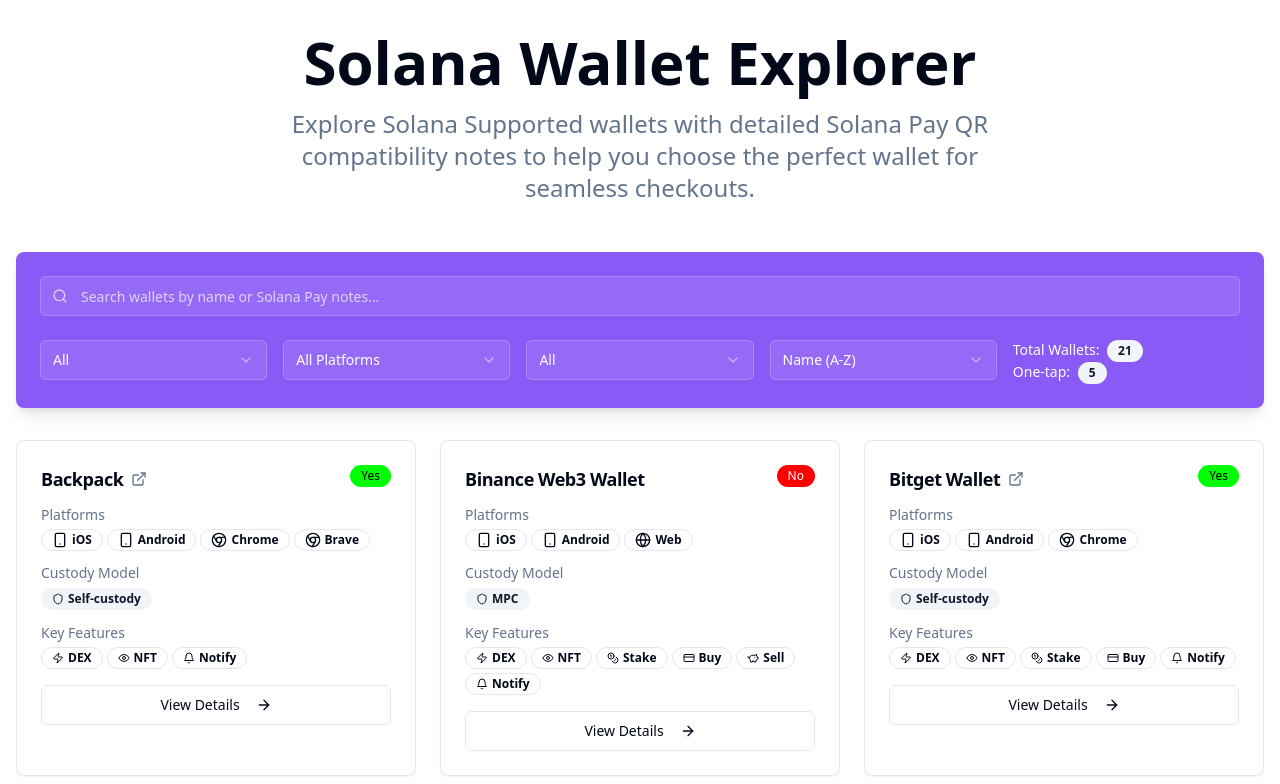
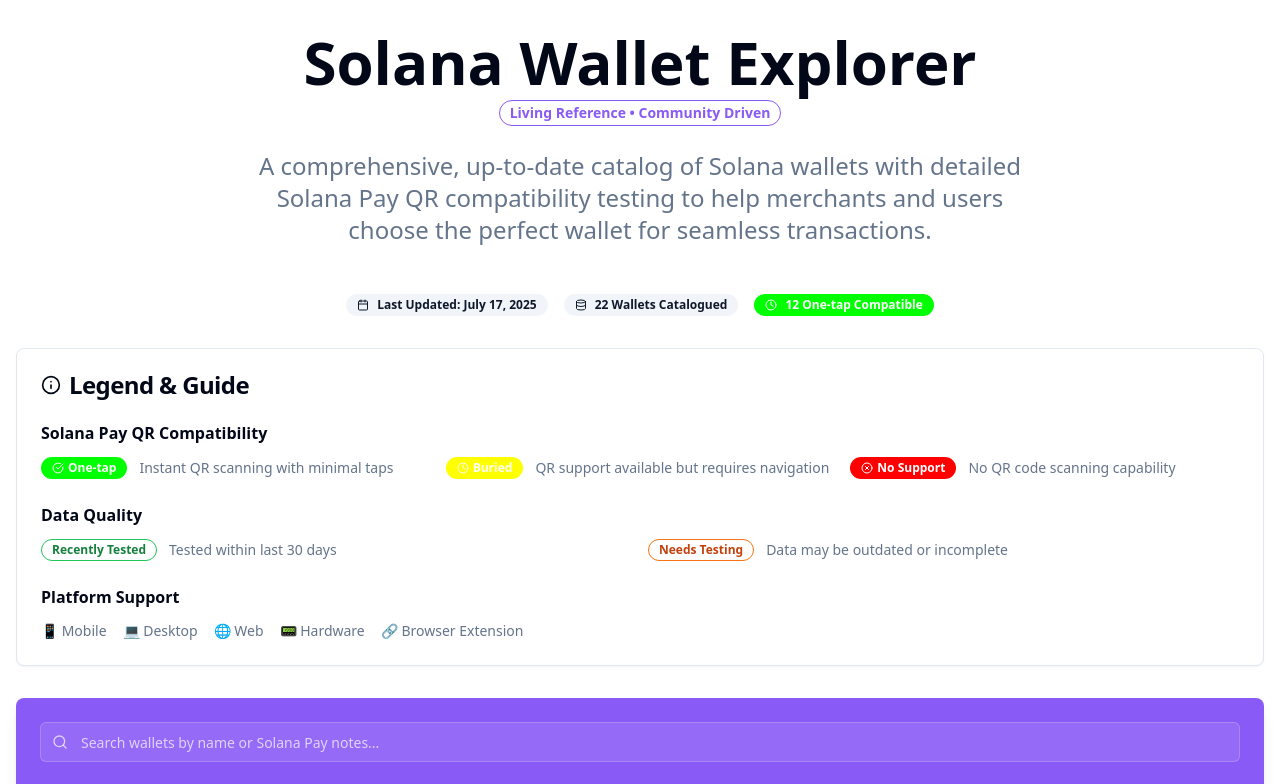
Before and after one commit to lucadavid075/solana-pay-compass-guide, a React (Vite) app: page / in a window 1280 px wide. Shown: the top 784 px of the page. Built offline with nearby package versions, Linux system fonts and the light colour scheme.

Commit message:
Implement living reference enhancements
Implement the plan to enhance the "living reference" for Solana wallets, including data completion, update elements, legend improvements, data quality indicators, comparison features, and community features.

```diff
--- /dev/null
+++ b/src/components/DataStatus.tsx
@@ -0,0 +1,32 @@
+import { Badge } from '@/components/ui/badge';
+import { Clock, Calendar, Database } from 'lucide-react';
+
+export default function DataStatus() {
+  const lastUpdated = new Date().toLocaleDateString('en-US', {
+    year: 'numeric',
+    month: 'long',
+    day: 'numeric'
+  });
+
+  const oneTapCount = 12; // This should be calculated from the actual data
+  const totalWallets = 22; // This should be calculated from the actual data
+
+  return (
+    <div className="flex flex-wrap items-center justify-center gap-4 mb-8">
+      <Badge variant="secondary" className="flex items-center gap-2">
+        <Calendar className="h-3 w-3" />
+        Last Updated: {lastUpdated}
+      </Badge>
+
+      <Badge variant="secondary" className="flex items-center gap-2">
+        <Database className="h-3 w-3" />
+        {totalWallets} Wallets Catalogued
+      </Badge>
+
+      <Badge variant="default" className="bg-solana-pay-yes text-white flex items-center gap-2">
+        <Clock className="h-3 w-3" />
+        {oneTapCount} One-tap Compatible
+      </Badge>
+    </div>
+  );
+}
--- a/src/components/Header.tsx
+++ b/src/components/Header.tsx
@@ -2,14 +2,17 @@ import { Badge } from '@/components/ui/badge';
 
 export default function Header() {
   return (
-    <header className="text-center mb-12 space-y-4">
+    <header className="text-center mb-12 space-y-6">
       <div className="space-y-2">
         <h1 className="text-4xl md:text-5xl lg:text-6xl font-bold text-foreground">
           Solana Wallet Explorer
         </h1>
+        <Badge variant="outline" className="border-primary text-primary text-sm">
+          Living Reference • Community Driven
+        </Badge>
       </div>
       <p className="text-xl md:text-2xl text-muted-foreground max-w-3xl mx-auto leading-relaxed">
-        Explore Solana Supported wallets with detailed Solana Pay QR compatibility notes to help you choose the perfect wallet for seamless checkouts.
+        A comprehensive, up-to-date catalog of Solana wallets with detailed Solana Pay QR compatibility testing to help merchants and users choose the perfect wallet for seamless transactions.
       </p>
     </header>
   );
--- /dev/null
+++ b/src/components/Legend.tsx
@@ -0,0 +1,76 @@
+import { Badge } from '@/components/ui/badge';
+import { Card, CardContent, CardHeader, CardTitle } from '@/components/ui/card';
+import { Info, CheckCircle, Clock, XCircle } from 'lucide-react';
+
+export default function Legend() {
+  return (
+    <Card className="mb-8">
+      <CardHeader>
+        <CardTitle className="flex items-center gap-2">
+          <Info className="h-5 w-5" />
+          Legend & Guide
+        </CardTitle>
+      </CardHeader>
+      <CardContent className="space-y-6">
+        {/* Solana Pay Status */}
+        <div>
+          <h4 className="font-semibold mb-3 text-foreground">Solana Pay QR Compatibility</h4>
+          <div className="grid md:grid-cols-3 gap-4">
+            <div className="flex items-center gap-3">
+              <Badge variant="default" className="bg-solana-pay-yes text-white">
+                <CheckCircle className="h-3 w-3 mr-1" />
+                One-tap
+              </Badge>
+              <span className="text-sm text-muted-foreground">Instant QR scanning with minimal taps</span>
+            </div>
+            <div className="flex items-center gap-3">
+              <Badge variant="default" className="bg-solana-pay-partial text-white">
+                <Clock className="h-3 w-3 mr-1" />
+                Buried
+              </Badge>
+              <span className="text-sm text-muted-foreground">QR support available but requires navigation</span>
+            </div>
+            <div className="flex items-center gap-3">
+              <Badge variant="default" className="bg-solana-pay-no text-white">
+                <XCircle className="h-3 w-3 mr-1" />
+                No Support
+              </Badge>
+              <span className="text-sm text-muted-foreground">No QR code scanning capability</span>
+            </div>
+          </div>
+        </div>
+
+        {/* Data Quality Indicators */}
+        <div>
+          <h4 className="font-semibold mb-3 text-foreground">Data Quality</h4>
+          <div className="grid md:grid-cols-2 gap-4">
+            <div className="flex items-center gap-3">
+              <Badge variant="outline" className="border-green-500 text-green-700">
+                Recently Tested
+              </Badge>
+              <span className="text-sm text-muted-foreground">Tested within last 30 days</span>
+            </div>
+            <div className="flex items-center gap-3">
+              <Badge variant="outline" className="border-orange-500 text-orange-700">
+                Needs Testing
+              </Badge>
+              <span className="text-sm text-muted-foreground">Data may be outdated or incomplete</span>
+            </div>
+          </div>
+        </div>
+
+        {/* Platform Icons */}
+        <div>
+          <h4 className="font-semibold mb-3 text-foreground">Platform Support</h4>
+          <div className="flex flex-wrap gap-4 text-sm text-muted-foreground">
+            <span>📱 Mobile</span>
+            <span>💻 Desktop</span>
+            <span>🌐 Web</span>
+            <span>📟 Hardware</span>
+            <span>🔗 Browser Extension</span>
+          </div>
+        </div>
+      </CardContent>
+    </Card>
+  );
+}
--- a/src/pages/Index.tsx
+++ b/src/pages/Index.tsx
@@ -1,4 +1,6 @@
 import Header from '@/components/Header';
+import DataStatus from '@/components/DataStatus';
+import Legend from '@/components/Legend';
 import WalletGrid from '@/components/WalletGrid';
 import Footer from '@/components/Footer';
 
@@ -7,6 +9,8 @@ const Index = () => {
     <div className="min-h-screen bg-background">
       <div className="container mx-auto px-4 py-8">
         <Header />
+        <DataStatus />
+        <Legend />
         <WalletGrid />
         <Footer />
       </div>
```
